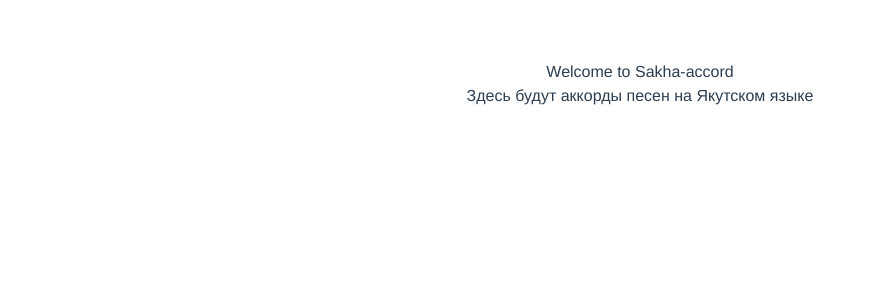
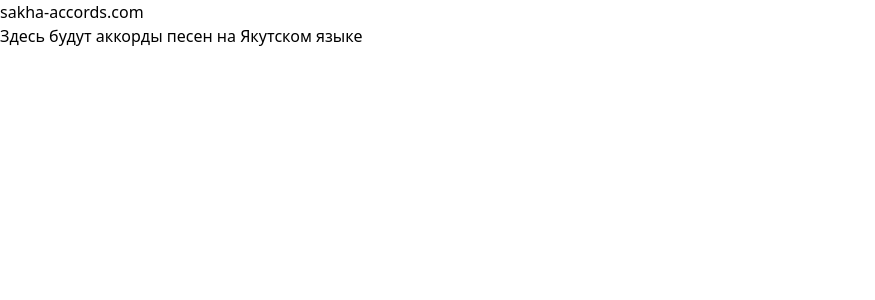
Before and after one commit to sakhaaccord/sakhaaccord-frontend, a Vue app: page / in a window 1280 px wide. Shown: the top 300 px of the page, without its empty margins (0-875 px from the left). Built offline with nearby package versions, Linux system fonts and the light colour scheme.

Commit message:
refactor by move logic of HelloWorld to App

```diff
--- a/src/App.vue
+++ b/src/App.vue
@@ -1,27 +1,17 @@
 <template>
   <div id="app">
-    <HelloWorld msg="Welcome to Sakha-accord"/>
+    <h1>sakha-accords.com</h1>
+    <p>
+      Здесь будут аккорды песен на Якутском языке
+    </p>
   </div>
 </template>
 
 <script>
-import HelloWorld from './components/HelloWorld.vue'
 
 export default {
   name: 'App',
   components: {
-    HelloWorld
   }
 }
 </script>
-
-<style>
-#app {
-  font-family: Avenir, Helvetica, Arial, sans-serif;
-  -webkit-font-smoothing: antialiased;
-  -moz-osx-font-smoothing: grayscale;
-  text-align: center;
-  color: #2c3e50;
-  margin-top: 60px;
-}
-</style>
--- a/src/components/HelloWorld.vue
+++ /dev/null
@@ -1,35 +0,0 @@
-<template>
-  <div class="hello">
-    <h1>{{ msg }}</h1>
-    <p>
-      Здесь будут аккорды песен на Якутском языке
-    </p>
-  </div>
-</template>
-
-<script>
-export default {
-  name: 'HelloWorld',
-  props: {
-    msg: String
-  }
-}
-</script>
-
-<!-- Add "scoped" attribute to limit CSS to this component only -->
-<style scoped>
-h3 {
-  margin: 40px 0 0;
-}
-ul {
-  list-style-type: none;
-  padding: 0;
-}
-li {
-  display: inline-block;
-  margin: 0 10px;
-}
-a {
-  color: #42b983;
-}
-</style>
```
